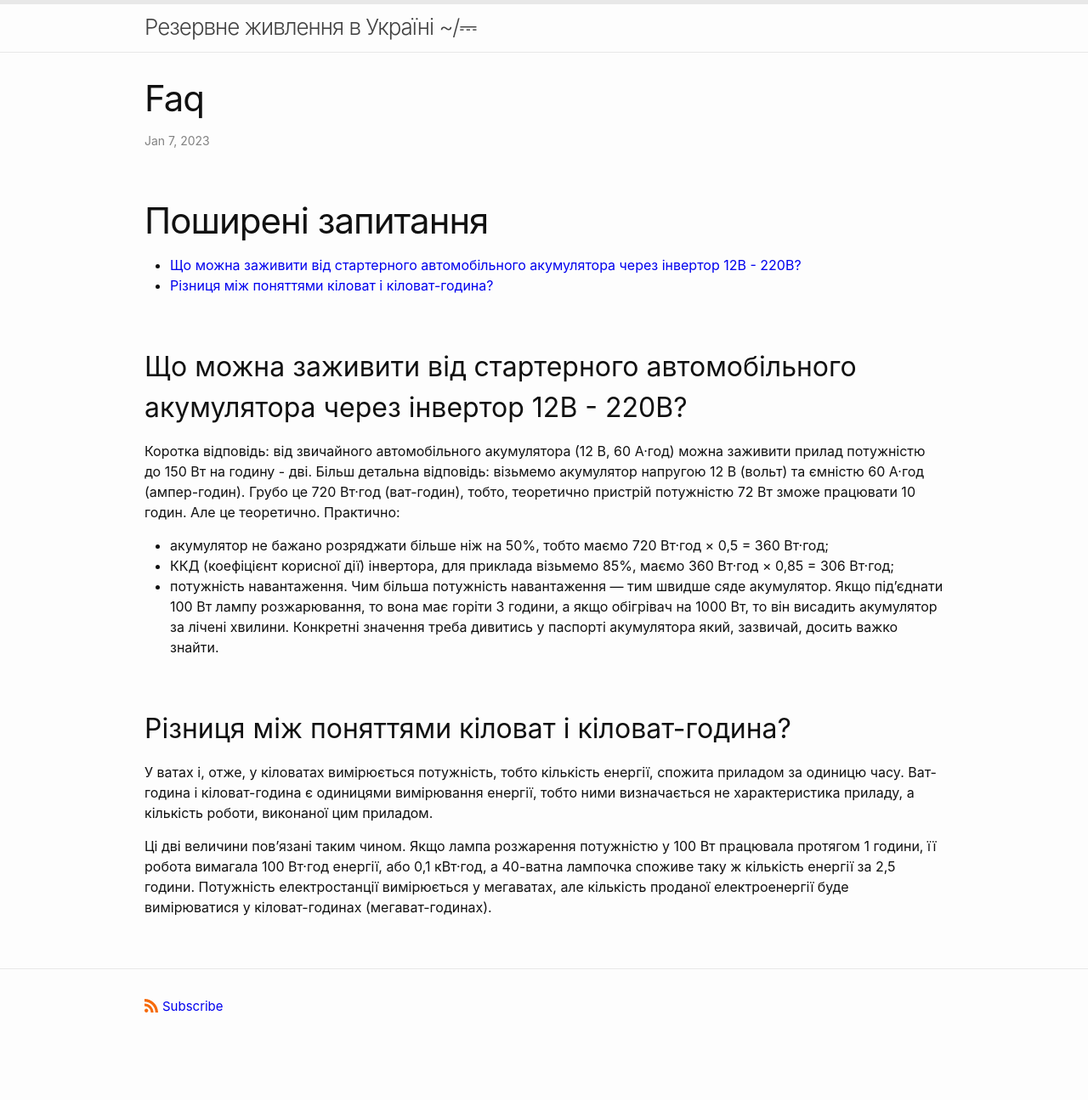
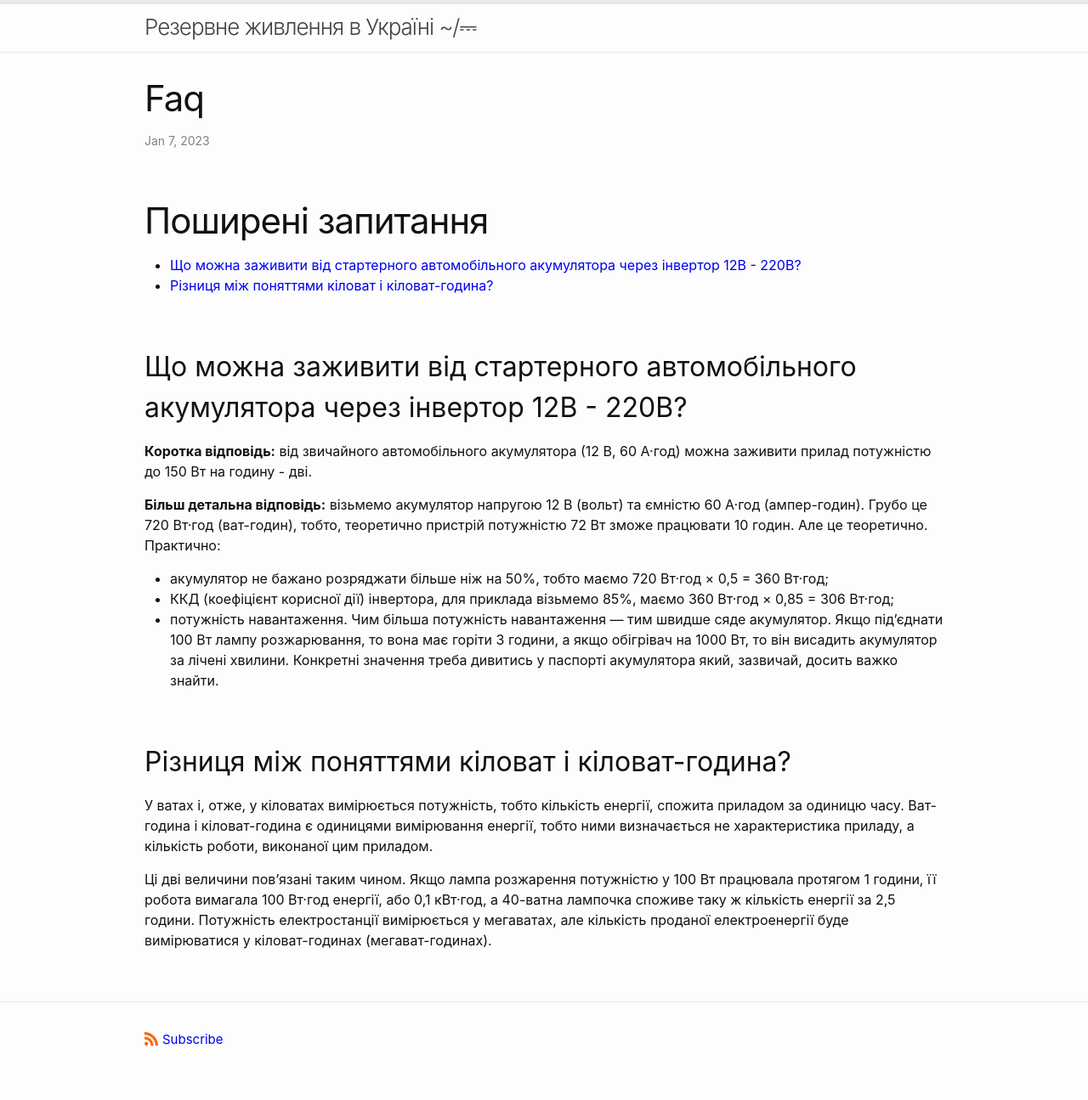
Before and after one commit to bpsu/bpsu.github.io, a Jekyll site: the page built from _posts/2023-01-07-faq.md, in a window 1280 px wide. Shown: the whole page at 85% size. Built offline with Jekyll 4.4.1, drawn with Linux system fonts in a browser that asks for light colours; comment, search, counter and statistics services are not loaded; before the commit the page ends 1256 px from its top, so only the background shows below that.

Commit message:
Update 2023-01-07-faq.md

```diff
--- a/_posts/2023-01-07-faq.md
+++ b/_posts/2023-01-07-faq.md
@@ -8,8 +8,9 @@ layout: post
 - [Різниця між поняттями кіловат і кіловат-година?](#різниця-між-поняттями-кіловат-і-кіловат-година)
 
 ## Що можна заживити від стартерного автомобільного акумулятора через інвертор 12В - 220В?
-Коротка відповідь: від звичайного автомобільного акумулятора (12 В, 60 А·год) можна заживити прилад потужністю до 150 Вт на годину - дві.
-Більш детальна відповідь: візьмемо акумулятор напругою 12 В (вольт) та ємністю 60 А·год (ампер-годин). Грубо це 720 Вт·год (ват-годин), тобто, теоретично пристрій потужністю 72 Вт зможе працювати 10 годин. Але це теоретично. Практично:
+**Коротка відповідь:** від звичайного автомобільного акумулятора (12 В, 60 А·год) можна заживити прилад потужністю до 150 Вт на годину - дві.
+
+**Більш детальна відповідь:** візьмемо акумулятор напругою 12 В (вольт) та ємністю 60 А·год (ампер-годин). Грубо це 720 Вт·год (ват-годин), тобто, теоретично пристрій потужністю 72 Вт зможе працювати 10 годин. Але це теоретично. Практично:
 - акумулятор не бажано розряджати більше ніж на 50%, тобто маємо 720 Вт·год × 0,5 = 360 Вт·год;
 - ККД (коефіцієнт корисної дії) інвертора, для приклада візьмемо 85%, маємо 360 Вт·год × 0,85 = 306 Вт·год;
 - потужність навантаження. Чим більша потужність навантаження — тим швидше сяде акумулятор. Якщо під'єднати 100 Вт лампу розжарювання, то вона має горіти 3 години, а якщо обігрівач на 1000 Вт, то він висадить акумулятор за лічені хвилини. Конкретні значення треба дивитись у паспорті акумулятора який, зазвичай, досить важко знайти.
```
